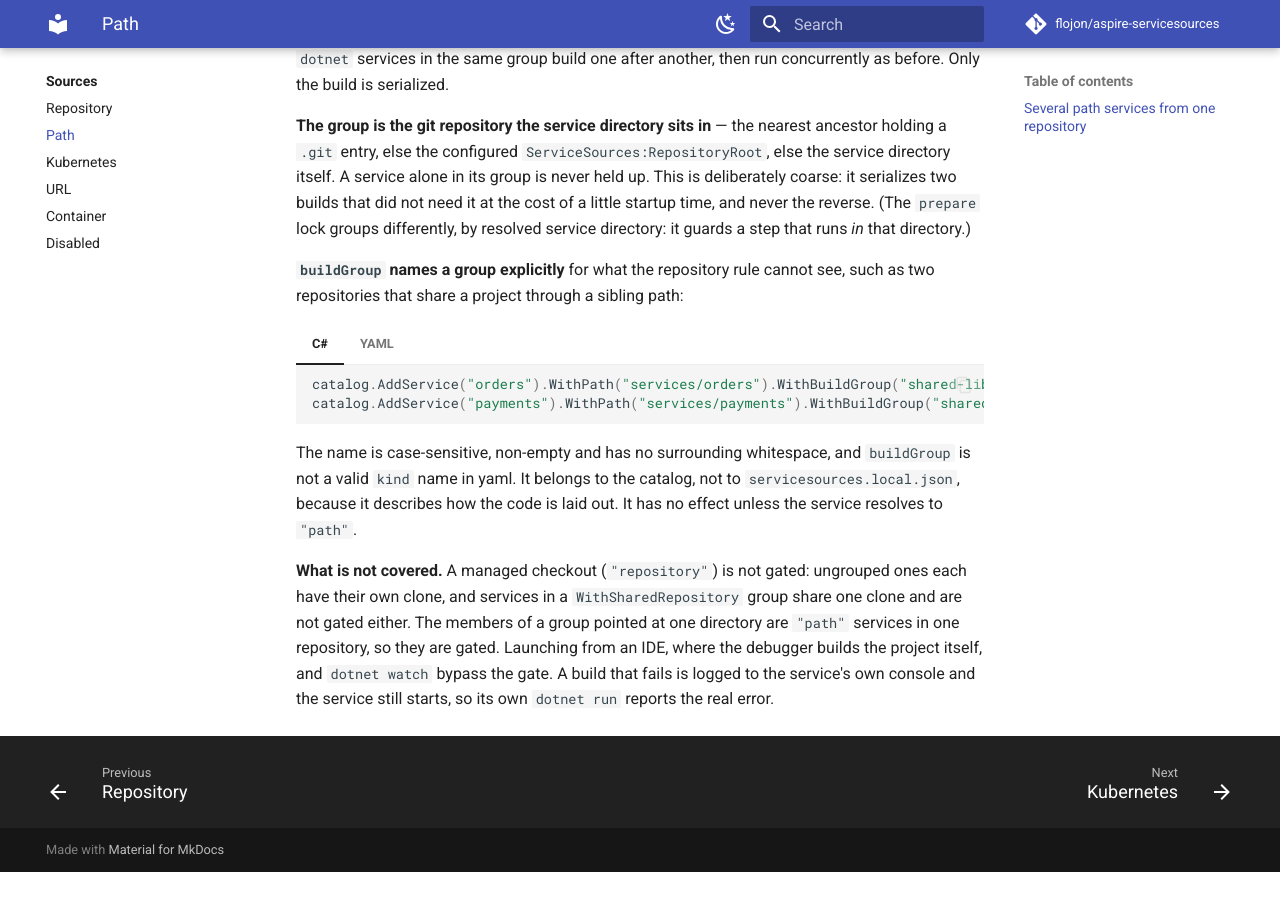
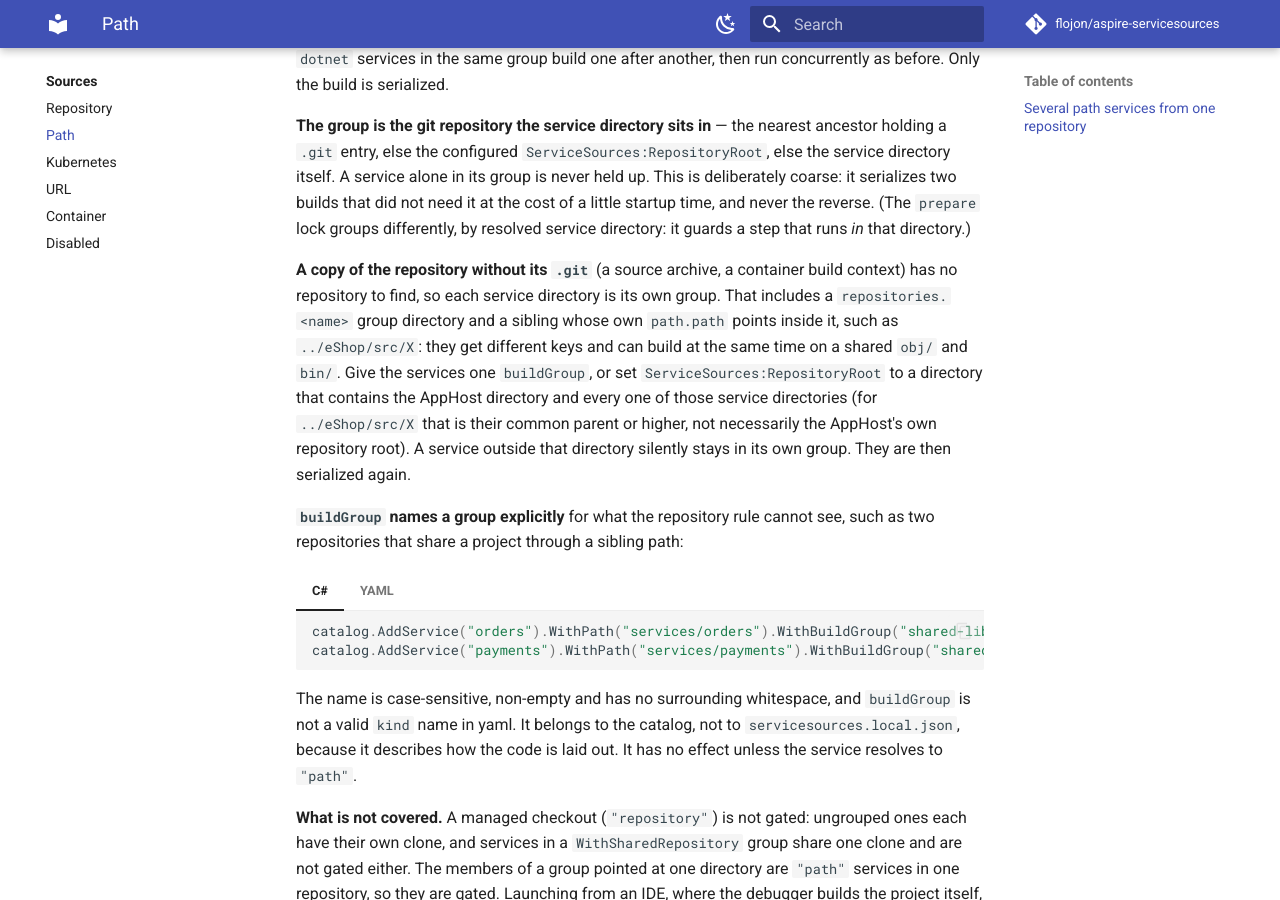
Before and after one commit to flojon/aspire-servicesources, an MkDocs documentation site: the page built from docs/sources/path.md, in a window 1280 px wide and 900 px high, scrolled down 3588 px. Built offline with MkDocs 1.6.1 and Material for MkDocs 9.7.7, drawn with Linux system fonts in a browser that asks for light colours; comment, search, counter and statistics services are not loaded; before the commit the page ends 4460 px from its top, so only the background shows below that.

Commit message:
Document the build-gate key requirement without .git (#449) (#457)
Closes #449.

Wrote the layout as a test first: with no `.git` and no
`ServiceSources:RepositoryRoot`, a group directory (`eShop`) and a
sibling whose own `path.path` is inside it (`eShop/src/X`) get different
keys, so they can build concurrently. There is no signal to unify them,
so no behavior changes; the requirement is documented instead.

- Tests: differ without root; share a key with a configured root or with
`buildGroup`.
- Docs (`docs/sources/path.md`) and CHANGELOG entry.

Verification: `dotnet test -f net10.0` green; full matrix still to run
before ready.

🤖 Generated with [Claude Code](https://claude.com/claude-code)

---------

Co-authored-by: Claude Sonnet 5.5 <noreply@anthropic.com>

```diff
--- a/docs/sources/path.md
+++ b/docs/sources/path.md
@@ -193,6 +193,15 @@ two builds that did not need it at the cost of a little startup time, and never
 `prepare` lock groups differently, by resolved service directory: it guards a step that runs *in*
 that directory.)
 
+**A copy of the repository without its `.git`** (a source archive, a container build context) has no
+repository to find, so each service directory is its own group. That includes a `repositories.<name>`
+group directory and a sibling whose own `path.path` points inside it, such as `../eShop/src/X`: they
+get different keys and can build at the same time on a shared `obj/` and `bin/`. Give the services
+one `buildGroup`, or set `ServiceSources:RepositoryRoot` to a directory that contains the AppHost
+directory and every one of those service directories (for `../eShop/src/X` that is their common
+parent or higher, not necessarily the AppHost's own repository root). A service outside that
+directory silently stays in its own group. They are then serialized again.
+
 **`buildGroup` names a group explicitly** for what the repository rule cannot see, such as two
 repositories that share a project through a sibling path:
 
```
Also changed, not shown: CHANGELOG.md (+5 -0 lines), 1 other file.
